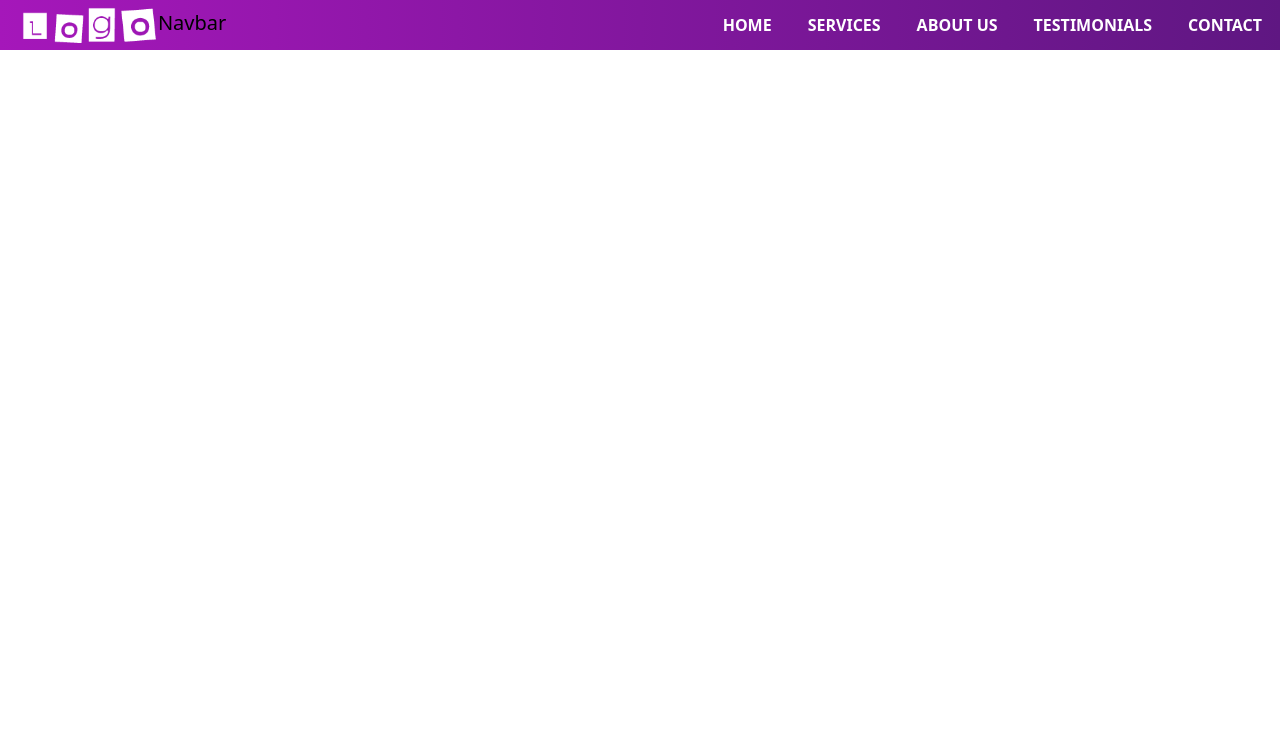
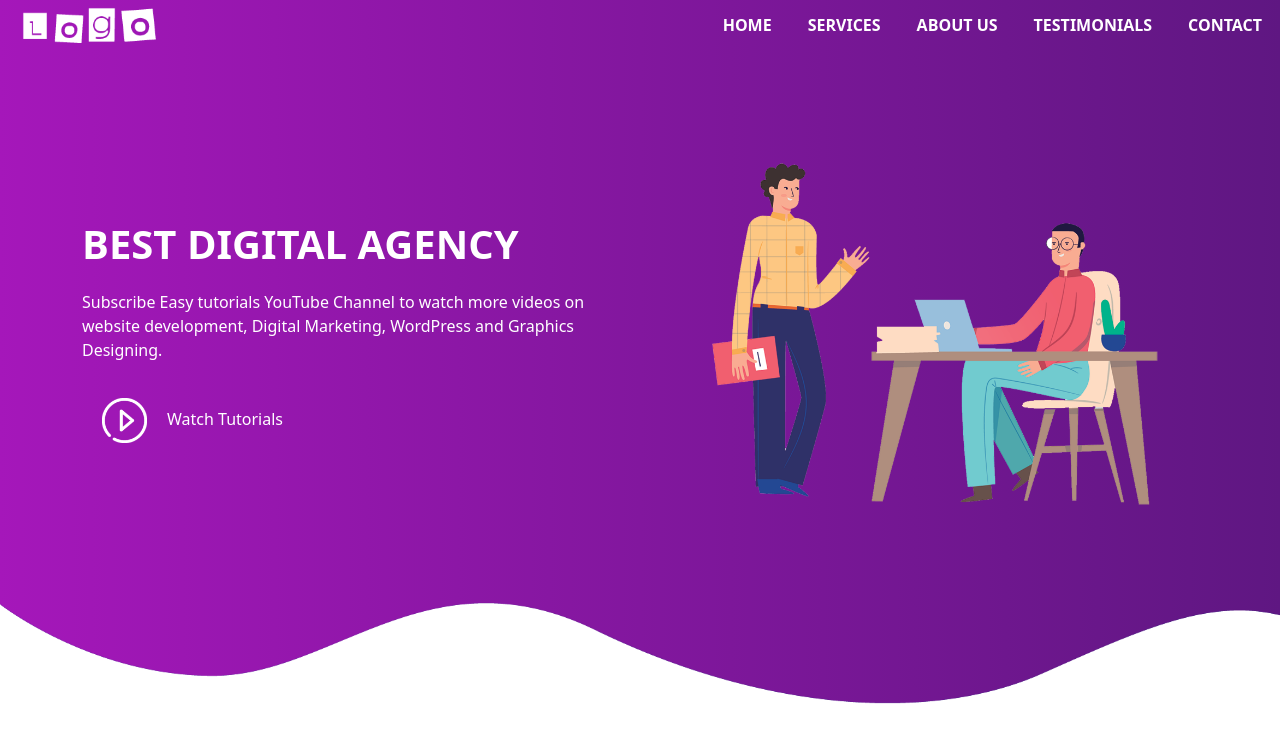
Before and after one commit to iurikeidann/Agency_Website_Template, a plain HTML site: page index.html in a window 1280 px wide. Drawn offline with nearby package versions, Linux system fonts and the light colour scheme.

Commit message:
03_Banner_Section_Ended_19m_10s
03_Banner_Section_Ended_19m_10s

```diff
--- a/index.html
+++ b/index.html
@@ -24,7 +24,7 @@
     <section id="nav-bar">
 
     <nav class="navbar navbar-expand-lg navbar-light">
-        <a class="navbar-brand" href="#"><img src="assets/demo-logo.png">Navbar</a>
+        <a class="navbar-brand" href="#"><img src="assets/demo-logo.png"></a>
 
         <button class="navbar-toggler" type="button" data-toggle="collapse" data-target="#navbarNav" aria-controls="navbarNav" aria-expanded="false" aria-label="Toggle navigation">
             <i class="fa fa-bars" aria-hidden="false"></i>
@@ -51,17 +51,32 @@
         </div>
     </nav>
 
+    </section>
+
+<!-------------- BANNER SECTION --------------->
+
+<section id="banner">
+<div class="container">
+<div class="row">
+<div class="col-md-6">
+
+<p class="promo-title">BEST DIGITAL AGENCY</p>
+<p>Subscribe Easy tutorials YouTube Channel to watch more videos on website development, Digital Marketing, WordPress and Graphics Designing.</p>
+
+<a href="#"><img src="assets/play.png" class="play-btn">Watch Tutorials</a>
+</div>
+
+<div class="col-md-6 text-center">
+<img src="assets/home2.png" class="img-fluid">
+</div>
+</div>
+</div>
+
+    <img src="assets/wave1.png" class="bottom-img">
+
+</section>
 
 
-
-
-
-
-
-
-        <nav class="navbar navbar-expand-lg bg-body-tertiary">
-
-    </section>
 
 </body>
 
--- a/style.css
+++ b/style.css
@@ -42,3 +42,31 @@ body {
 .navbar-toggler {
     outline: none !important;
 }
+
+/*--------------- BANNER SECTION ---------------*/
+
+#banner {
+    background-image: linear-gradient(to right, #a517ba, #5f1782);
+    color: #fff;
+    padding-top: 5%;
+}
+
+.promo-title {
+    font-size: 40px;
+    font-weight: 600;
+    margin-top: 100px;
+}
+
+.play-btn {
+    width: 45px;
+    margin: 20px;
+}
+
+#banner a {
+    color: #fff;
+    text-decoration: none;
+}
+
+.bottom-img {
+    width: 100%;
+}
```
